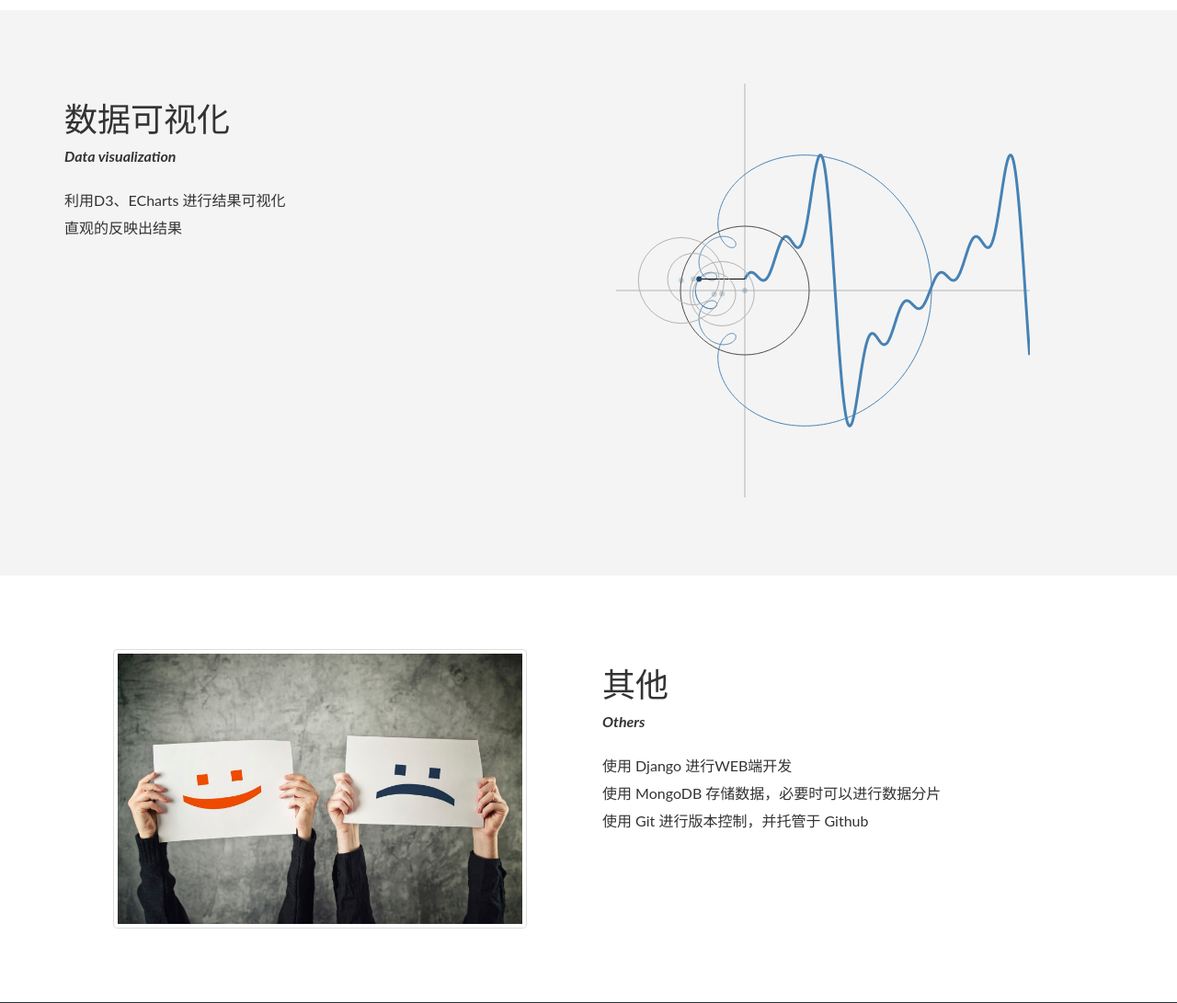
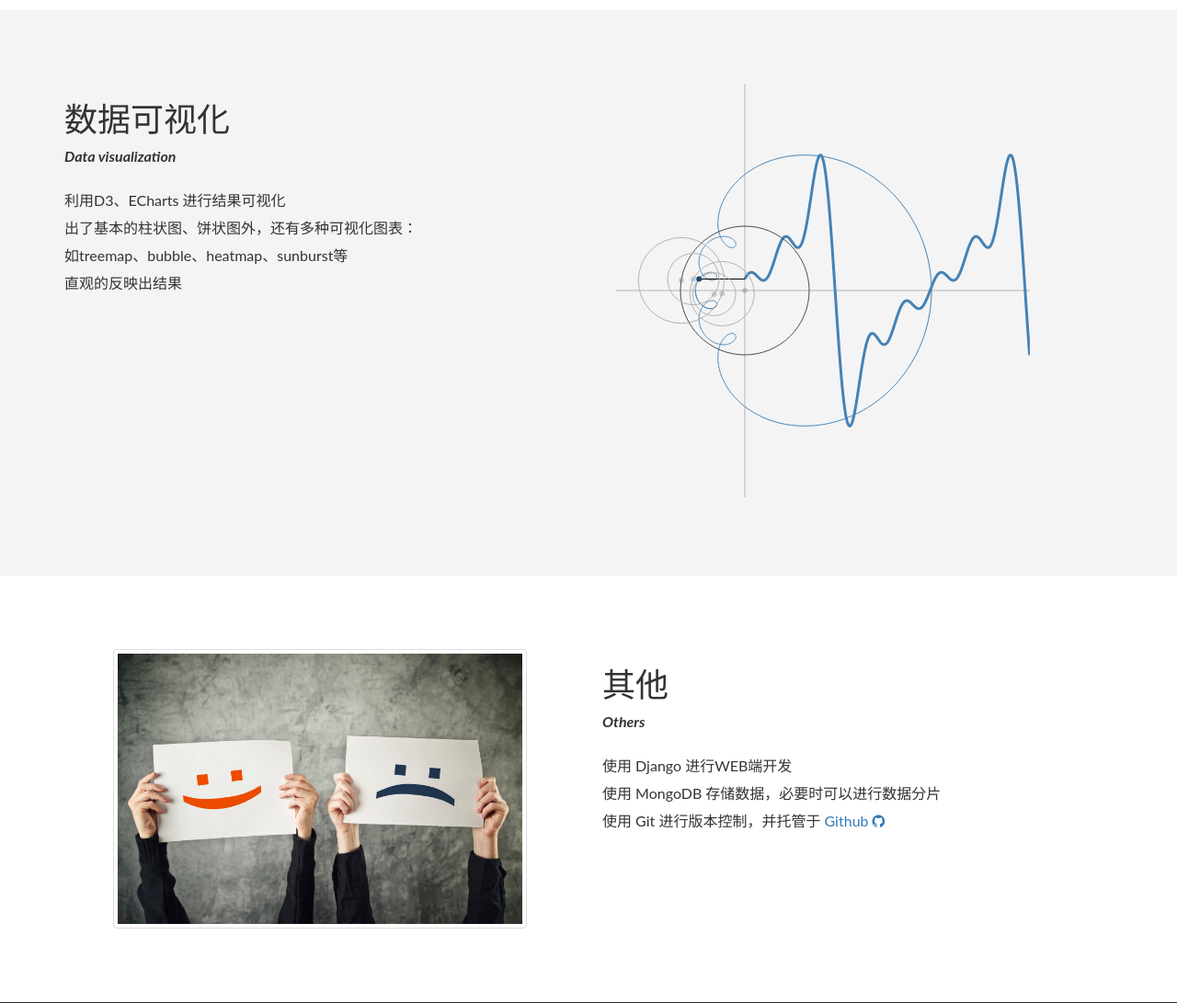
Before and after one commit to hrwhisper/twitterDataMining, a Django app: page / in a window 1280 px wide. Shown: the part 1600-2691 px from the top of the page at 92% size. Run offline with Django 3.2, Linux system fonts and the light colour scheme; parts of the project's set-up code (start-up, migrations or seed data) failed here and were passed over; some libraries are stand-ins or nearby versions.

Commit message:
do some optimization

```diff
--- a/templates/index.html
+++ b/templates/index.html
@@ -68,9 +68,9 @@
                     <p class="lead">
                         使用twitter search API提供的数据进行查询。<br>
                         使用logical分类器,训练数据来自 sentiment140<br>
-                    可以帮助:
-                        <li>用户查询人们谈论某些特定词时候，带有的感情色彩</li>
-                        <li>商家查看消费者对于新推出的产品的评价</li>
+                        可以帮助:
+                    <li>用户查询人们谈论某些特定词时候，带有的感情色彩</li>
+                    <li>商家查看消费者对于新推出的产品的评价</li>
                     <br>
                     </p>
                 </div>
@@ -87,7 +87,8 @@
                     <h6>Data visualization</h6>
                     <p class="lead">
                         利用D3、ECharts 进行结果可视化 <br>
-                        直观的反映出结果
+                        出了基本的柱状图、饼状图外，还有多种可视化图表：<br>如treemap、bubble、heatmap、sunburst等<br>
+                        直观的反映出结果<br>
                     </p>
                 </div>
                 <div class="col-sm-6 text-center">
@@ -113,7 +114,8 @@
                     <p class="lead">
                         使用 Django 进行WEB端开发 <br>
                         使用 MongoDB 存储数据，必要时可以进行数据分片 <br>
-                        使用 Git 进行版本控制，并托管于 Github <br>
+                        使用 Git 进行版本控制，并托管于 <a href="https://github.com/hrwhisper/twitterDataMining">Github <i
+                            class="fa fa-github" aria-hidden="true"></i> </a><br>
                     </p>
                 </div>
             </div>
--- a/templates/topic/parameters_panel.html
+++ b/templates/topic/parameters_panel.html
@@ -101,7 +101,7 @@
                         <input class="form-control" type="text" placeholder="20" id="LdaK" disabled>
                         <hr>
                         <label class="control-label">时间窗口大小(分钟) L</label>
-                        <input class="form-control" type="text" placeholder="5" id="LdaTimeWindow" disabled></div>
+                        <input class="form-control" type="text" placeholder="20" id="LdaTimeWindow" disabled></div>
 
 
                     <div class="col-sm-6  paramDiv border-left">
--- a/topic/models/TopicParameterManager.py
+++ b/topic/models/TopicParameterManager.py
@@ -21,7 +21,7 @@ class TopicParameterManager(object):
 
         # ---------- LDA ------------
         self.LDA_k = param.get('LDA_k', 20)
-        self.LDA_timeWindow = param.get('LDA_timeWindow', 10)
+        self.LDA_timeWindow = param.get('LDA_timeWindow', 20)
 
         # ----------- Local -----------
         self.startDate = param.get('startDate', None)
```
Also changed, not shown: templates/topic/visualization/result_funnel.html (+7 -10 lines), templates/topic/visualization/result_heatmap.html (+1 -6 lines).
